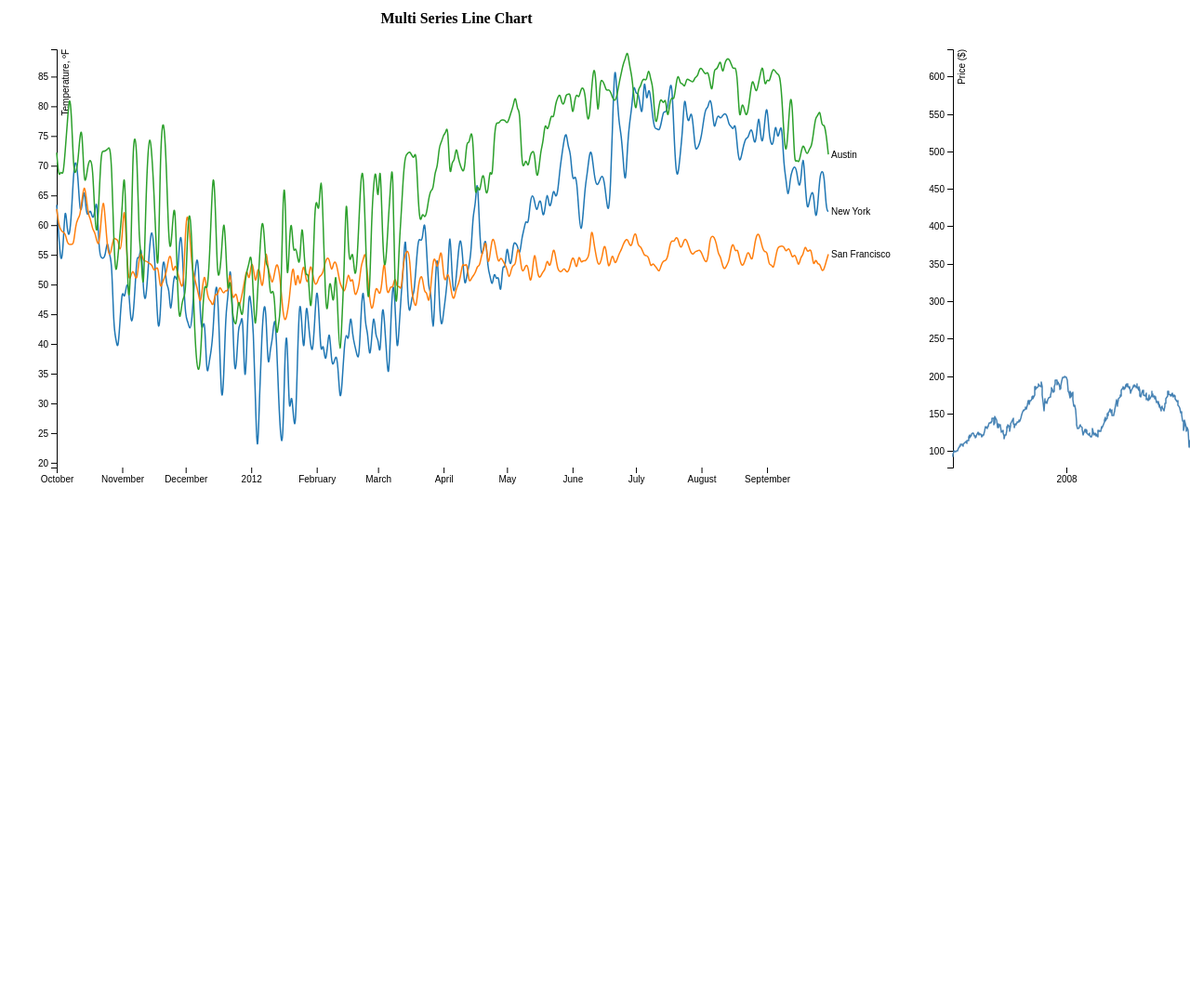
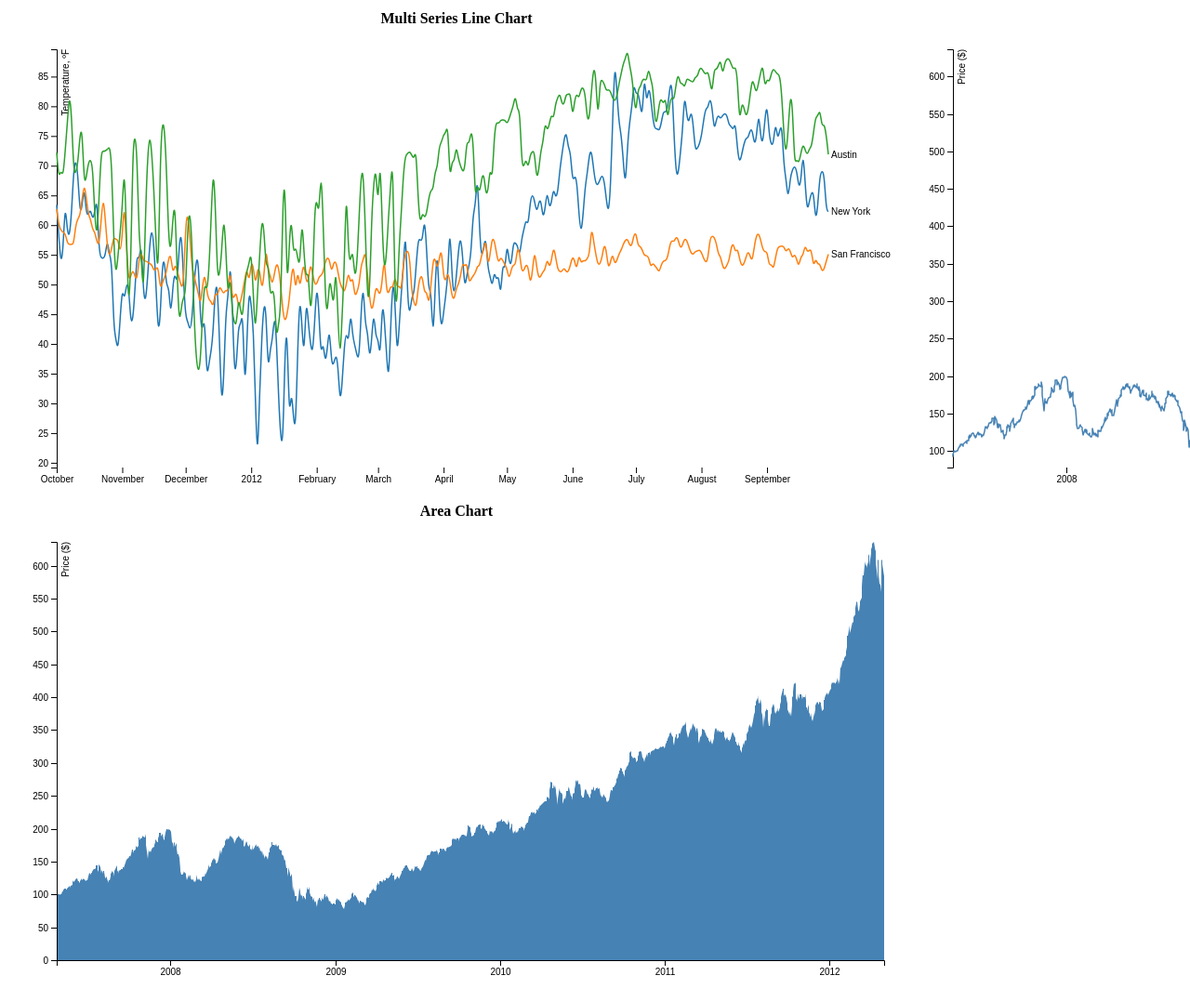
Before and after one commit to Ehsanta83/d3-test, a plain HTML site: page index.html in a window 1280 px wide. Shown: the top 1078 px of the page at 93% size. Before the commit the page ends 800 px from the top, so only its background shows below. Drawn offline with nearby package versions, Linux system fonts and the light colour scheme.

Commit message:
add area chart

```diff
--- a/index.html
+++ b/index.html
@@ -3,9 +3,11 @@
 <head>
     <meta charset="UTF-8">
     <title>D3 Charts</title>
-    <script src="http://d3js.org/d3.v4.min.js"></script>
+    <script src="http://d3js.org/d3.v4.js"></script>
     <script src="js/MultiSeriesLine.js"></script>
     <script src="js/LineChart.js"></script>
+    <script src="js/AreaChart.js"></script>
+
 </head>
 <body>
     <table>
@@ -17,6 +19,14 @@
             <td><svg id="multiseriesline-chart"></svg></td>
             <td><svg id="linechart-chart"></svg></td>
         </tr>
+        <tr>
+            <th>Area Chart</th>
+            <th></th>
+        </tr>
+        <tr>
+            <td><svg id="areachart-chart"></svg></td>
+            <td></td>
+        </tr>
     </table>
 </body>
 </html>
--- /dev/null
+++ b/js/AreaChart.js
@@ -0,0 +1,66 @@
+// @see https://bl.ocks.org/mbostock/3883195
+
+function areachart()
+{
+    var self = {};
+    self.state = {};
+    self.state.data = {};
+    self.state.data.url = "http://localhost/d3-test/data/LineChart.json";
+    self.state.data.showxaxis = true;
+    self.state.data.showyaxis = true;
+    self.state.id = "areachart";
+    self.state.data.width = 960;
+    self.state.data.height =  500;
+
+    d3.json( self.state.data.url, function(error, p_chartdata) {
+        if (error) throw error;
+        const l_margin = {top: 20, right: 20, bottom: 30, left: 50},
+              l_width = self.state.data.width - l_margin.left - l_margin.right,
+              l_height = self.state.data.height - l_margin.top - l_margin.bottom,
+              l_data = {
+                  x: d3.scaleTime().rangeRound( [0, l_width] ),
+                  y: d3.scaleLinear().rangeRound( [l_height, 0] )
+              },
+              l_chart = d3.select( "#" + self.state.id + "-chart" )
+                          .style( "width", l_width + l_margin.left + l_margin.right + "px" )
+                          .style( "height", l_height + l_margin.top + l_margin.bottom + "px" )
+              l_g = l_chart.append( "g" )
+                           .attr( "transform", "translate(" + l_margin.left + "," + l_margin.top + ")" ),
+              l_parseTime = d3.timeParse( "%d-%b-%y" ),
+              l_area = d3.area()
+                         .x(function( d ) { return l_data.x( d.date ); } )
+                         .y1(function( d ) { return l_data.y( d.close ); } ),
+              l_chartdata = p_chartdata.data.map( function( d ) {
+                  return { date: l_parseTime( d.date ), close: +d.close };
+              });
+
+        l_data.x.domain( d3.extent( l_chartdata, function( d ) { return d.date; } ) );
+        l_data.y.domain( [0, d3.max( l_chartdata, function( d ) { return d.close; } ) ] );
+        l_area.y0( l_data.y( 0 ));
+
+        l_g.append( "path" )
+                .datum( l_chartdata )
+                .attr( "fill", "steelblue" )
+                .attr( "d", l_area );
+
+        if ( self.state.data.showxaxis )
+            l_g.append( "g" )
+                    .attr( "transform", "translate(0," + l_height + ")" )
+                    .call( d3.axisBottom( l_data.x ) );
+
+        if ( self.state.data.showyaxis )
+            l_g.append( "g" )
+                   .call( d3.axisLeft( l_data.y ) )
+               .append( "text" )
+                   .attr( "fill", "#000" )
+                   .attr( "transform", "rotate(-90)" )
+                   .attr( "y", 6 )
+                   .attr( "dy", "0.71em" )
+                   .attr( "text-anchor", "end" )
+                   .text( p_chartdata.xaxistext );
+
+        d3.select( "#" + self.state.id + "-chart" ).select( function() { return this.parentNode } ).style( "overflow", "scroll" );
+    });
+};
+
+areachart();
```
